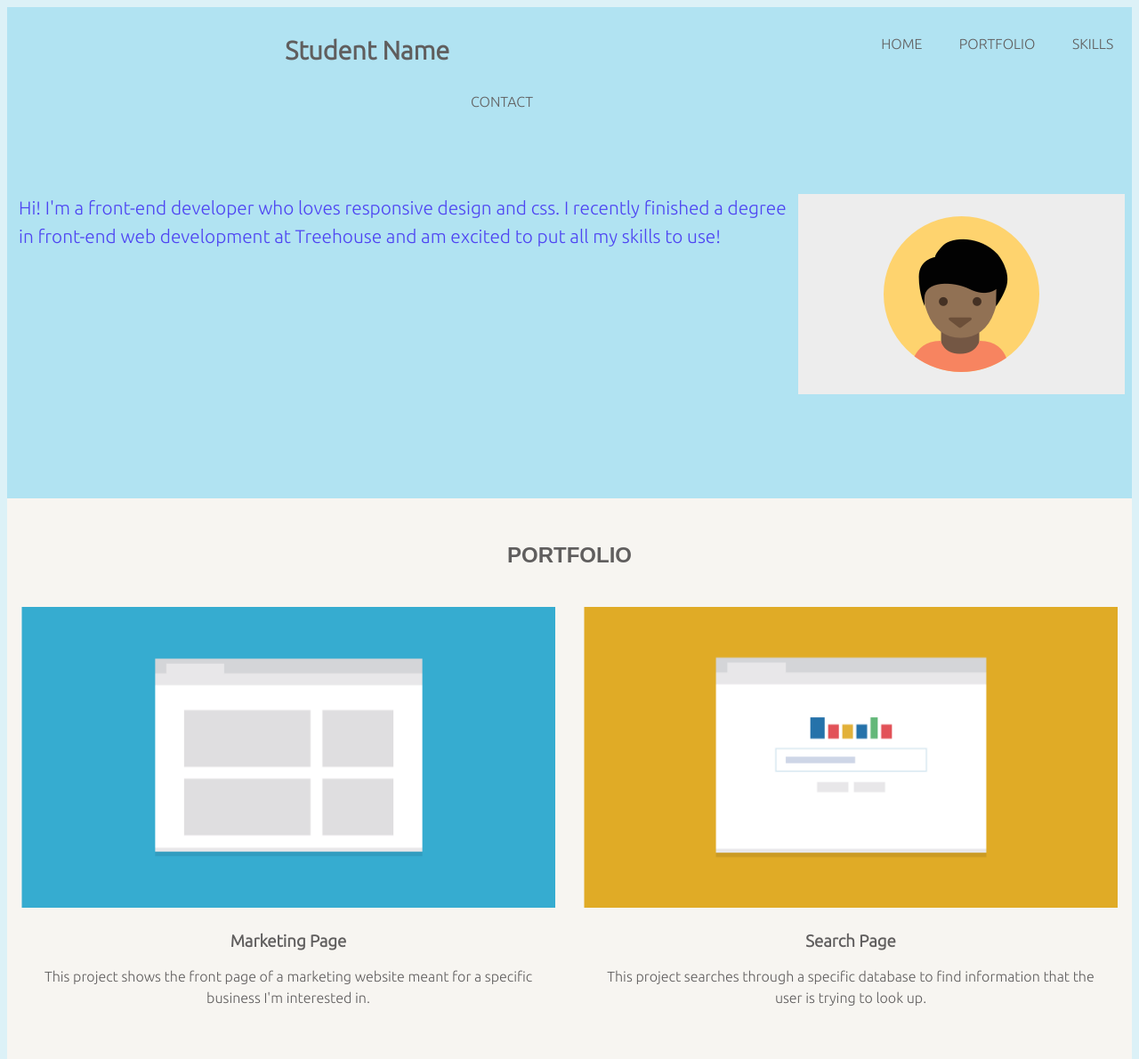
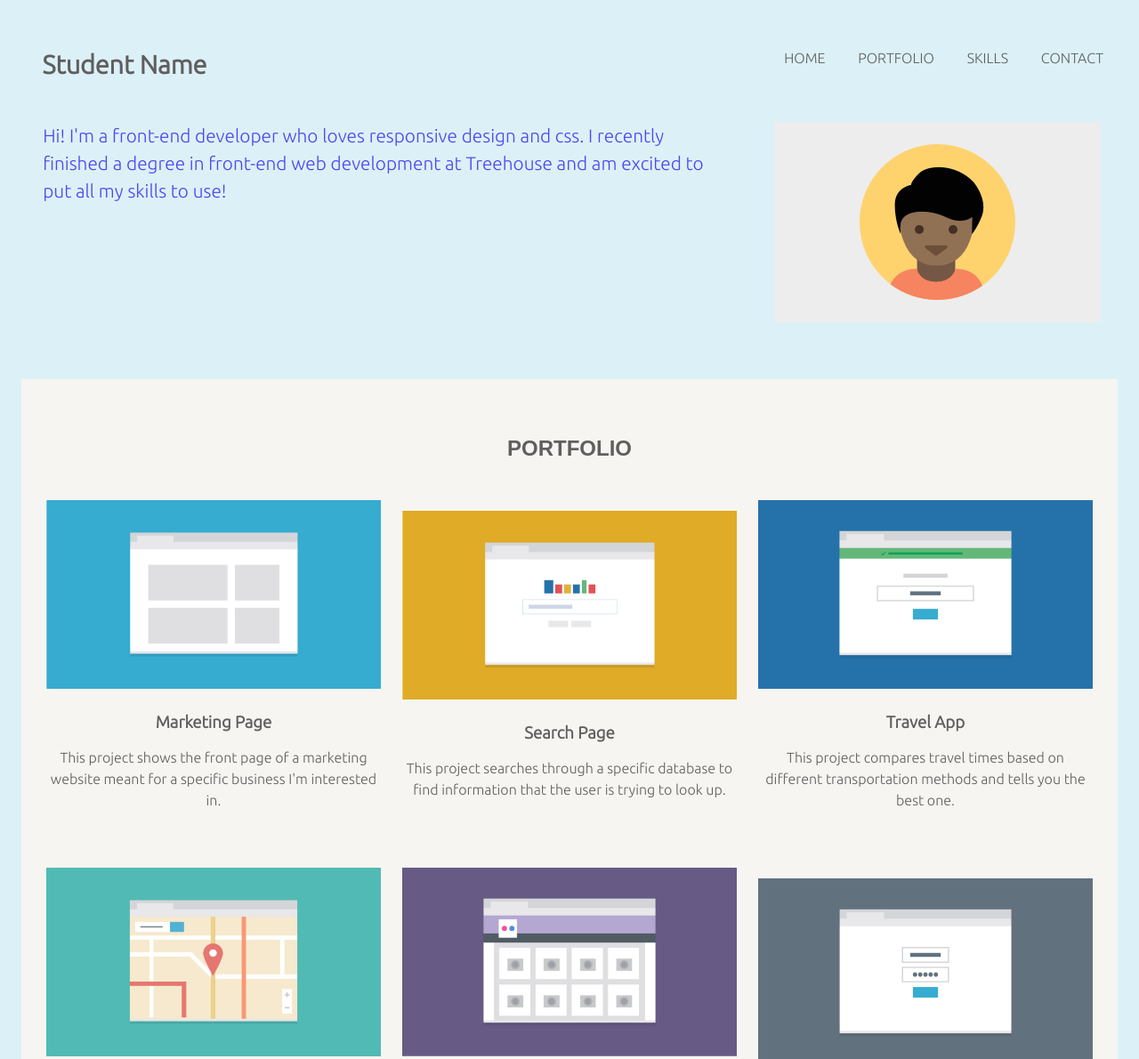
Before and after one commit to MABBenton/TechDegree_Responsive_Layout_Project2, a plain HTML site: page index.html in a window 1280 px wide. Shown: the top 1190 px of the page at 89% size. Drawn offline with Linux system fonts and the light colour scheme; a web font is replaced by a local one.

Commit message:
Desktop view finished

```diff
--- a/CSS/flexbox.css
+++ b/CSS/flexbox.css
@@ -1,14 +1,9 @@
 .nav {
   display: flex;
   flex-wrap: wrap;
-  background-color: rgb(177, 227, 242);
   justify-content: space-around;
   list-style-type: none;
   margin: 0 auto;
-}
-
-.item {
-  flex-grow: 1;
 }
 
 .home {
--- a/CSS/styles.css
+++ b/CSS/styles.css
@@ -8,7 +8,6 @@ body {
 }
 
 header {
-  background-color: rgb(177, 227, 242);
   padding: 0.5rem 0 1rem 0;
 }
 
@@ -47,14 +46,14 @@ a:hover {
 
 footer {
   font-weight: bolder;
-  margin-bottom: 2rem;
+  margin: 0 5% 2rem 5%;
   padding-top: 1.2rem;
   border-top: 1px solid rgb(167, 164, 164);
 }
 
 /* id selectors */
 
-#portfolio {
+.portfolio {
   background-color: rgb(247, 245, 241);
 }
 
@@ -99,7 +98,7 @@ footer {
 /* Media Queries */
 @media screen and (min-width:320px) {
 
-  #portfolio {
+  .portfolio {
     padding: 0.1rem 0 1.2rem 0;
   }
 
@@ -164,7 +163,6 @@ footer {
 
   .nav {
     flex-direction: row;
-    justify-content: space-between;
   }
 
   .item {
@@ -231,7 +229,6 @@ footer {
 
   .footer-item1 {
     margin-right: auto;
-    padding-left: 0.8rem;
   }
 
   .footer-item2 {
@@ -243,16 +240,64 @@ footer {
   }
 
   .footer-item3, .footer-item4, .footer-item5 {
-    padding-right: 1rem;
-  }
-
-  .footer-item6 {
-    padding-right: 0.8rem;
+    padding-right: 2rem;
   }
 }
 
+
 @media screen and (min-width:1024px) {
+  .nav {
+    padding-bottom: 2rem;
+  }
 
+  .item-1 {
+    flex-basis: 0;
+    margin: 1.5rem auto 0 2rem;
+    padding: 0;
+    min-width: 200px;
+  }
 
+  .item-2, .item-3, .item-4 {
+    margin: 1.5rem 0.8rem 0 1.5rem;
+    padding: 0;
+  }
+
+  .item-5 {
+    margin: 1.5rem 2rem 0 1.5rem;
+    padding: 0;
+  }
+
+  #home, #top, .item {
+    background-color: rgb(220, 241, 247);
+  }
+
+  #home {
+    padding: 0 1.7rem 3rem 1.7rem;
+  }
+
+  .intro-text {
+    padding-right: 2.5rem;
+  }
+
+  .portfolio {
+    padding: 1rem;
+    margin: 0 1rem;
+  }
+
+  .header, .skills-list {
+    min-width: 1024px;
+  }
+
+  .portfolio-item {
+    max-width: 33%;
+  }
+
+  article p {
+    padding: 0 0.3rem 2rem 0.3rem;
+  }
+
+  .contact-text {
+    padding: 0 14rem 1.7rem 14rem;
+  }
 
 }
--- a/index.html
+++ b/index.html
@@ -32,7 +32,7 @@
         <p class="intro-text home-item">Hi! I'm a front-end developer who loves responsive design and css. I recently finished a degree in front-end web development at Treehouse and am excited to put all my skills to use!</p>
       </section>
 
-      <section id="portfolio" class="portfolio">
+      <section class="portfolio">
         <h2 class="header portfolio-item">PORTFOLIO</h2>
 
         <article class="marketing-page portfolio-item">
```
